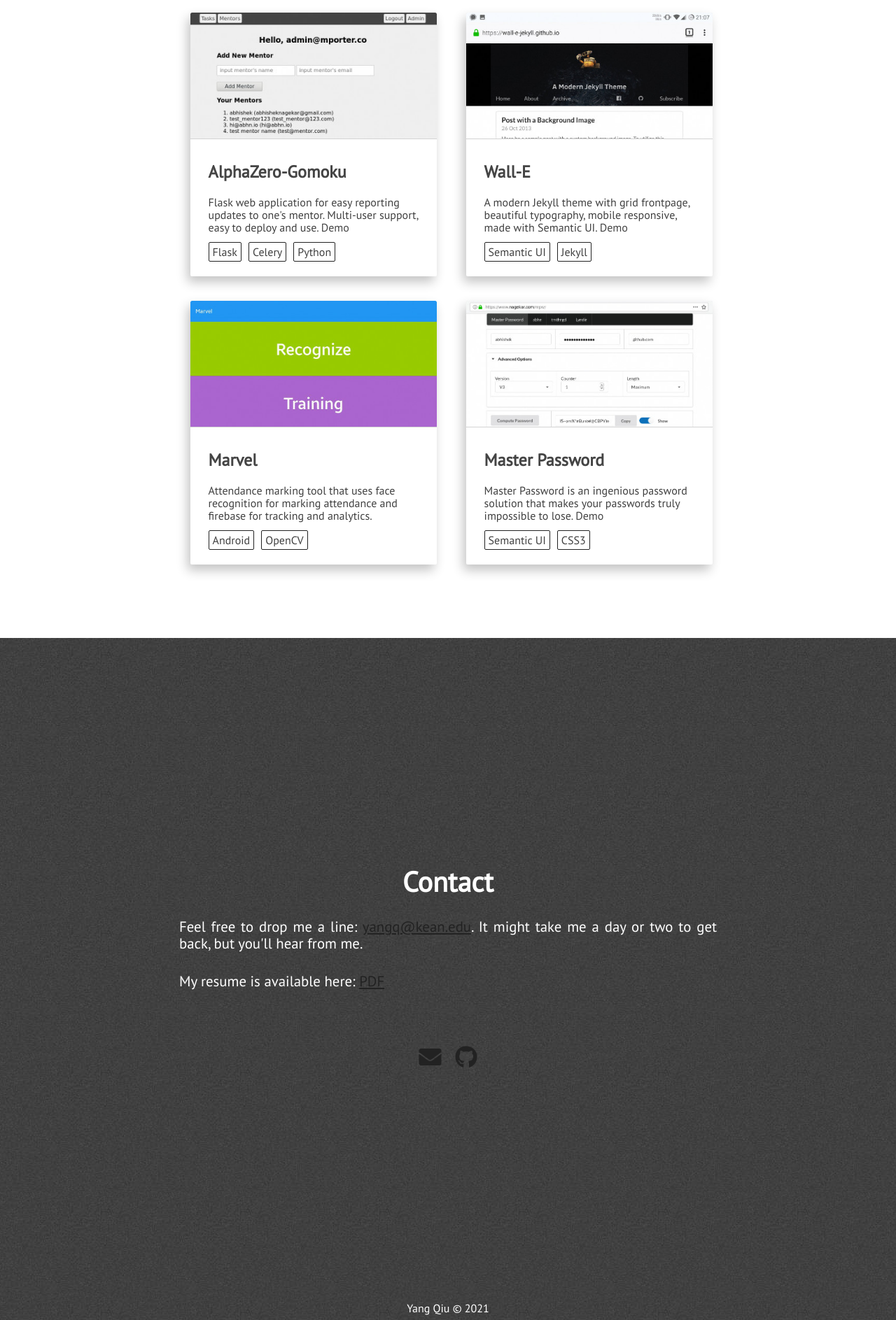
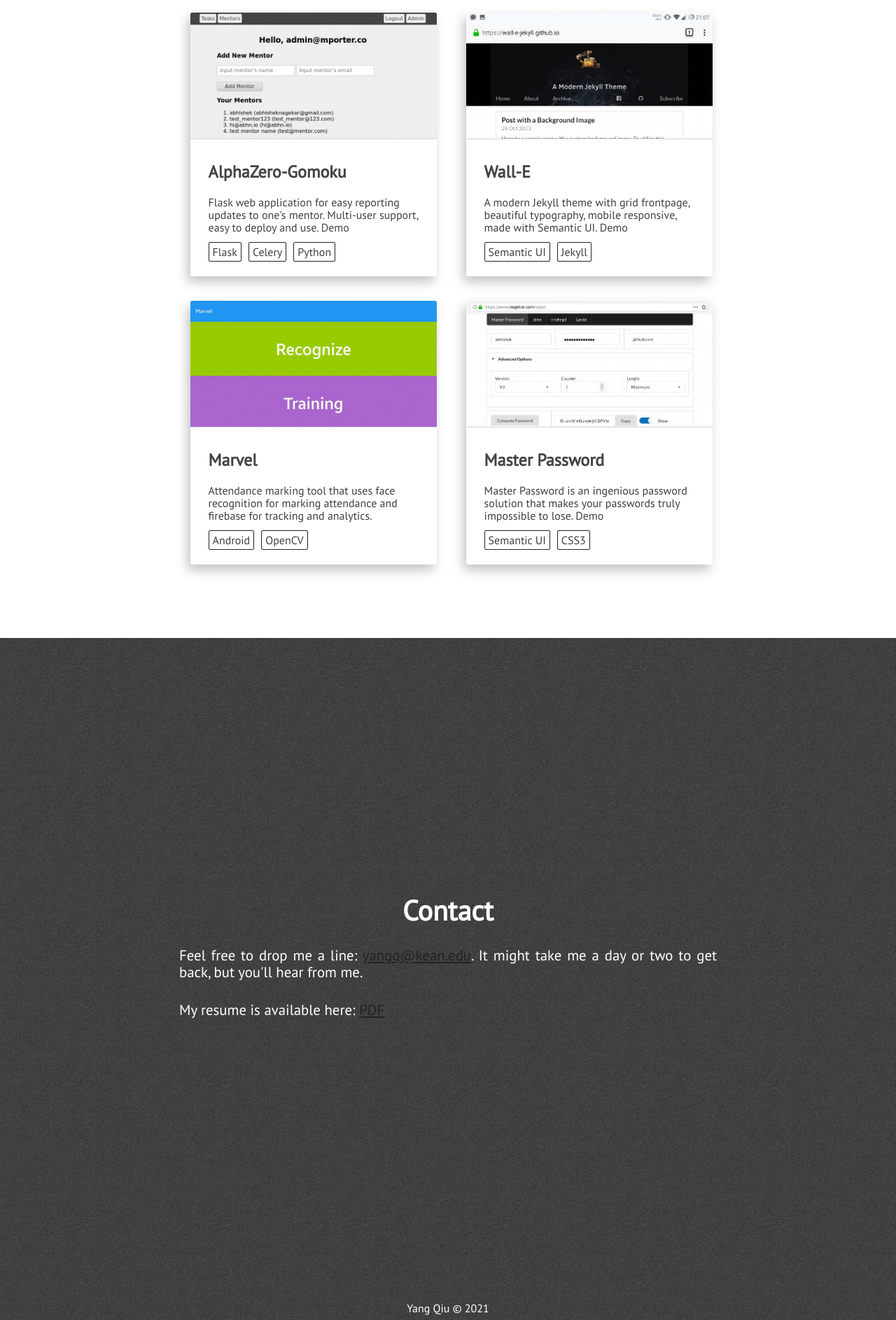
Before and after one commit to aiunicorn/aiunicorn.github.io, a Jekyll site: the page built from index.html, in a window 1280 px wide. Shown: the part 3094-4981 px from the top of the page at 70% size. Built offline with Jekyll 4.4.1, drawn with Linux system fonts in a browser that asks for light colours; nearby versions of some CDN libraries.

Commit message:
Deleted extra footer

```diff
--- a/_includes/extra.html
+++ b/_includes/extra.html
@@ -8,19 +8,6 @@
             <p class="paragraph-text justify-text">
                 My resume is available here: <a href="{{ site.blog_url }}/resume/resume.pdf">PDF</a>
             </p>
-            <div class="extra-links">
-                <span class="hint--bottom bottom-link" aria-label="Email">
-                    <a href="mailto:{{ site.email }}"><i class="head-icon fas fa-envelope"></i></a>
-                </span>
-                <span class="hint--bottom bottom-link" aria-label="GitHub">
-                    <a href="https://github.com/{{ site.github_username }}"><i class="head-icon fab fa-github"></i></a>
-                </span>
-                <!-- <span class="hint--bottom bottom-link" aria-label="Reddit">
-                    <a href="https://www.reddit.com/u/{{ site.reddit_username }}"><i class="head-icon fab fa-reddit"></i></a>
-                </span>
-                <span class="hint--bottom bottom-link" aria-label="Twitter">
-                    <a href="https://twitter.com/{{ site.twitter_username }}"><i class="head-icon fab fa-twitter"></i></a>
-                </span> -->
             </div>
         </div>
     </section>
```
